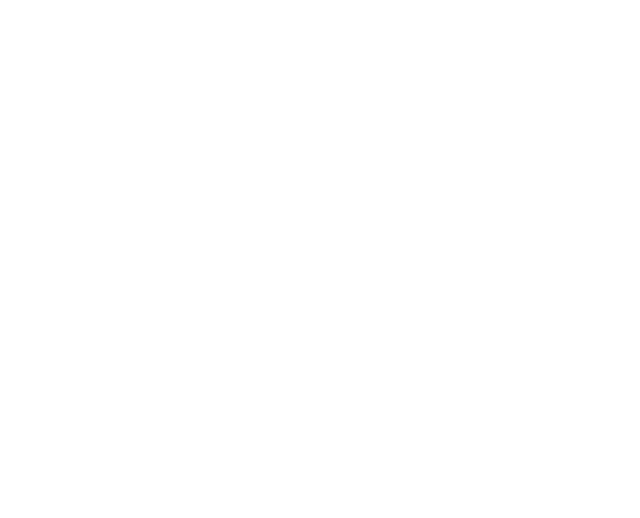
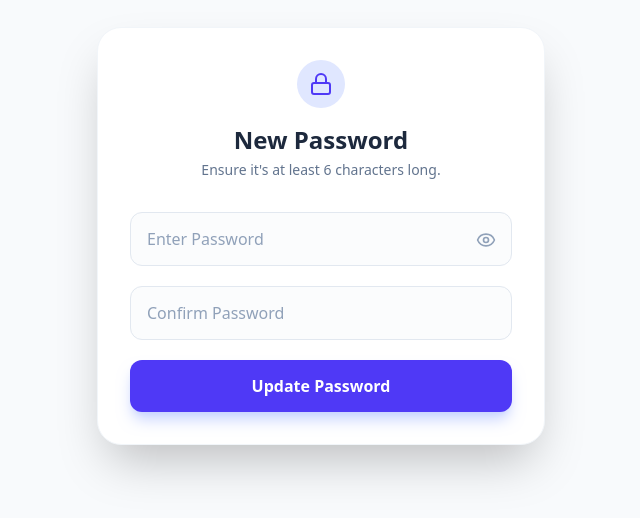
Before and after one commit to bhuwansk012/House-Rental-System, a React (Vite) app: page /password/reset/1 in a window 1280 px wide. Before the commit this address had no page. Shown: the part 164-682 px from the top of the page, without its empty margins (319-959 px from the left). Built offline with nearby package versions, Linux system fonts and the light colour scheme.

Commit message:
Forget password set

```diff
--- a/src/pages/auth/Forget.jsx
+++ b/src/pages/auth/Forget.jsx
@@ -1,30 +1,38 @@
 import React, { useState } from "react";
+import { useForm } from "react-hook-form";
 import { motion, AnimatePresence } from "framer-motion";
 import { FiMail, FiArrowLeft, FiSend, FiCheckCircle } from "react-icons/fi";
 import { Link } from "react-router-dom";
 import { toast } from "react-toastify";
+import { forget } from "../../service/authService";
 
 const Forget = () => {
-  const [email, setEmail] = useState("");
+  const { register, handleSubmit, formState: { errors }, watch } = useForm();
   const [isSubmitted, setIsSubmitted] = useState(false);
   const [loading, setLoading] = useState(false);
 
-  const handleSubmit = async (e) => {
-    e.preventDefault();
+  const emailValue = watch("email"); // to display after submit
 
-    if (!email) {
+  const onSubmit = async (data) => {
+    if (!data.email) {
       return toast.error("Please enter your email address");
     }
 
     setLoading(true);
 
     try {
-      // Simulated API call
-      setTimeout(() => {
-        setIsSubmitted(true);
+      const response = await forget(data.email);
+
+      if (response.status === 200) {
+        setTimeout(() => {
+          setIsSubmitted(true);
+          setLoading(false);
+          toast.success("Reset link sent to your email!");
+        }, 1200);
+      } else {
+        toast.error("Something was wrong!");
         setLoading(false);
-        toast.success("Reset link sent to your email!");
-      }, 1200);
+      }
     } catch (error) {
       toast.error("Failed to send reset link. Try again.");
       setLoading(false);
@@ -40,21 +48,14 @@ const Forget = () => {
         className="w-full max-w-md"
       >
 
-        {/* CARD */}
         <div className="relative bg-white rounded-3xl shadow-xl border border-white p-8 md:p-10 overflow-hidden">
 
-          {/* Background decoration */}
           <div className="absolute -top-20 -right-20 w-60 h-60 bg-indigo-50 rounded-full blur-3xl opacity-40" />
 
           <AnimatePresence mode="wait">
 
             {!isSubmitted ? (
-              <motion.div
-                key="form"
-                initial={{ opacity: 0 }}
-                animate={{ opacity: 1 }}
-                exit={{ opacity: 0, x: -15 }}
-              >
+              <motion.div key="form" initial={{ opacity: 0 }} animate={{ opacity: 1 }} exit={{ opacity: 0, x: -15 }}>
 
                 {/* HEADER */}
                 <div className="text-center mb-8">
@@ -72,7 +73,7 @@ const Forget = () => {
                 </div>
 
                 {/* FORM */}
-                <form onSubmit={handleSubmit} className="space-y-5">
+                <form onSubmit={handleSubmit(onSubmit)} className="space-y-5">
 
                   <div>
                     <label className="block text-[11px] font-bold uppercase tracking-wider text-slate-400 mb-2">
@@ -84,13 +85,23 @@ const Forget = () => {
 
                       <input
                         type="email"
-                        value={email}
-                        onChange={(e) => setEmail(e.target.value)}
                         placeholder="name@company.com"
+                        {...register("email", {
+                          required: "Email is required",
+                          pattern: {
+                            value: /^\S+@\S+$/i,
+                            message: "Invalid email format"
+                          }
+                        })}
                         className="w-full pl-11 pr-4 py-3.5 bg-slate-50 border border-slate-200 rounded-2xl text-sm font-medium text-slate-700 outline-none focus:ring-2 focus:ring-indigo-500/20 focus:border-indigo-500 transition-all"
-                        required
                       />
                     </div>
+
+                    {errors.email && (
+                      <p className="text-red-500 text-xs mt-1">
+                        {errors.email.message}
+                      </p>
+                    )}
                   </div>
 
                   <button
@@ -111,12 +122,7 @@ const Forget = () => {
                 </form>
               </motion.div>
             ) : (
-              <motion.div
-                key="success"
-                initial={{ opacity: 0, scale: 0.95 }}
-                animate={{ opacity: 1, scale: 1 }}
-                className="text-center py-4"
-              >
+              <motion.div key="success" initial={{ opacity: 0, scale: 0.95 }} animate={{ opacity: 1, scale: 1 }} className="text-center py-4">
 
                 <div className="w-16 h-16 bg-emerald-100 text-emerald-600 rounded-full flex items-center justify-center mx-auto mb-5 shadow-sm">
                   <FiCheckCircle size={32} />
@@ -130,7 +136,7 @@ const Forget = () => {
                   We’ve sent a password reset link to:
                   <br />
                   <span className="text-slate-900 font-semibold break-all">
-                    {email}
+                    {emailValue}
                   </span>
                 </p>
 
@@ -146,7 +152,6 @@ const Forget = () => {
 
           </AnimatePresence>
 
-          {/* BACK TO LOGIN */}
           <div className="mt-8 pt-5 border-t border-slate-100 text-center">
             <Link
               to="/login"
@@ -159,7 +164,6 @@ const Forget = () => {
 
         </div>
 
-        {/* FOOTER */}
         <p className="text-center mt-6 text-[11px] font-bold tracking-widest uppercase text-slate-400">
           Secure Authentication System
         </p>
--- a/src/pages/auth/Reset.jsx
+++ b/src/pages/auth/Reset.jsx
@@ -1,41 +1,104 @@
-import React, { useState } from 'react';
-import {useParams} from "react-route-dom";
+import React, { useState } from "react";
+import { useForm } from "react-hook-form";
+import { useParams, useNavigate } from "react-router-dom";
+import { reset } from "../../service/authService";
+import { toast } from "react-toastify";
+import { Eye, EyeOff, Lock } from "lucide-react"; // Modern icon library
 
 const Reset = () => {
-  const [password, setPassword] = useState('');
-  const [confirmPassword, setConfirmPassword] = useState('');
-  const {token}=useParams();
-  const handleSubmit = (e) => {
-    e.preventDefault();
-    if (password === confirmPassword) {
-      console.log("Password reset successful!");
-      // Add your API call logic here
+  const navigate = useNavigate();
+  const { token } = useParams();
 
-    } else {
-      alert("Passwords do not match");
+  const { register, handleSubmit, formState: { errors } } = useForm();
+  const [loading, setLoading] = useState(false);
+  const [showPass, setShowPass] = useState(false); // Toggle State
+
+  const onSubmit = async (data) => {
+    if (data.password !== data.confirmPassword) {
+      return toast.error("Passwords do not match");
+    }
+    setLoading(true);
+    try {
+      const response = await reset(token, data.password);
+      if (response.status === 200) {
+        toast.success("Password reset successfully!");
+        navigate("/login");
+      }
+    } catch (error) {
+      toast.error("Network error!");
+    } finally {
+      setLoading(false);
     }
   };
 
   return (
-    <div className="reset-form-container">
-      <h2>Reset Password</h2>
-      <form onSubmit={handleSubmit}>
+    <div className="flex min-h-screen items-center justify-center bg-slate-50 px-4 transition-colors duration-500">
+      <div className="w-full max-w-md bg-white p-8 rounded-3xl shadow-2xl border border-slate-100 transform transition-all">
+
+        <div className="text-center mb-8">
+          <div className="mx-auto w-12 h-12 bg-indigo-100 rounded-full flex items-center justify-center mb-4">
+            <Lock className="text-indigo-600 w-6 h-6" />
+          </div>
+          <h2 className="text-2xl font-bold text-slate-800">New Password</h2>
+          <p className="text-slate-500 text-sm mt-1">Ensure it's at least 6 characters long.</p>
+        </div>
+
+        <form className="space-y-5" onSubmit={handleSubmit(onSubmit)}>
+
+          {/* PASSWORD FIELD */}
+          <div className="relative group">
             <input
-          type="password"
+              type={showPass ? "text" : "password"}
               placeholder="Enter Password"
-          value={password}
-          onChange={(e) => setPassword(e.target.value)}
-          required
+              {...register("password", {
+                required: "Password is required",
+                minLength: { value: 6, message: "Too short!" }
+              })}
+              className="block w-full rounded-xl border border-slate-200 bg-slate-50/50 px-4 py-3.5 pr-12 text-slate-900 placeholder-slate-400 focus:bg-white focus:border-indigo-500 focus:ring-4 focus:ring-indigo-500/10 transition-all outline-none"
             />
+            {/* Toggle Icon with Animation */}
+            <button
+              type="button"
+              onClick={() => setShowPass(!showPass)}
+              className="absolute right-3 top-3.5 p-1 text-slate-400 hover:text-indigo-600 transition-colors duration-200"
+            >
+              <div className="transform transition-transform duration-200 active:scale-75">
+                {showPass ? <EyeOff size={20} /> : <Eye size={20} />}
+              </div>
+            </button>
+            {errors.password && (
+              <p className="mt-1 text-xs font-medium text-red-500 animate-pulse">{errors.password.message}</p>
+            )}
+          </div>
+
+          {/* CONFIRM PASSWORD FIELD */}
+          <div className="relative">
             <input
-          type="password"
+              type={showPass ? "text" : "password"}
               placeholder="Confirm Password"
-          value={confirmPassword}
-          onChange={(e) => setConfirmPassword(e.target.value)}
-          required
+              {...register("confirmPassword", { required: "Required" })}
+              className="block w-full rounded-xl border border-slate-200 bg-slate-50/50 px-4 py-3.5 text-slate-900 placeholder-slate-400 focus:bg-white focus:border-indigo-500 focus:ring-4 focus:ring-indigo-500/10 transition-all outline-none"
             />
-        <button type="submit">Reset Password</button>
+            {errors.confirmPassword && (
+              <p className="mt-1 text-xs font-medium text-red-500">{errors.confirmPassword.message}</p>
+            )}
+          </div>
+
+          <button
+            type="submit"
+            disabled={loading}
+            className="w-full relative overflow-hidden group bg-indigo-600 hover:bg-indigo-700 text-white font-bold py-3.5 rounded-xl shadow-lg shadow-indigo-200 transition-all active:scale-[0.98] disabled:opacity-70"
+          >
+            <span className={loading ? "opacity-0" : "opacity-100"}>Update Password</span>
+
+            {loading && (
+              <div className="absolute inset-0 flex items-center justify-center">
+                <div className="w-5 h-5 border-2 border-white/30 border-t-white rounded-full animate-spin"></div>
+              </div>
+            )}
+          </button>
         </form>
+      </div>
     </div>
   );
 };
--- a/src/routes/AppRoutes.jsx
+++ b/src/routes/AppRoutes.jsx
@@ -32,8 +32,7 @@ function AppRoutes() {
     <Routes>
 
       <Route path="/forget-password" element={<Forget/>}/>
-      <Route path="/password/reset:token" element={<Reset/>}/>
-
+      <Route path="/password/reset/:token" element={<Reset />} />
       {/* User Routes */}
       <Route element={<UserLayout />}>
         <Route path="/" element={<Home />} />
--- a/src/service/authService.js
+++ b/src/service/authService.js
@@ -1,4 +1,5 @@
 import {REGISTER_END_POINT,LOGIN_END} from './url'
+import {forget_password,reset_password} from './url'
 import axios from 'axios';
 
 //Register Service
@@ -23,3 +24,11 @@ export const logout=()=>{
     sessionStorage.clear();
 
 }
+export const forget = async (email) => {
+  const response = await axios.post(forget_password, { email });
+  return response;
+};
+export const reset=async(token, password)=>{
+  const response=await axios.put(reset_password,{token,password});
+  return response;
+}
--- a/src/service/url.js
+++ b/src/service/url.js
@@ -3,3 +3,5 @@ export const REGISTER_END_POINT =BASIC_URL + "/auth/register";
 export const LOGIN_END = BASIC_URL + "/auth/login";
 export const PUBLIC_PROPERTY_URL=BASIC_URL+"/public/all-properties"
 export const SINGLE_PROPERTY_URL=BASIC_URL+"/public/property"
+export const forget_password=BASIC_URL+"/auth/forget-password"
+export const reset_password=BASIC_URL+"/auth/reset"
```
Lines whose indentation alone changed are shown as unchanged.
